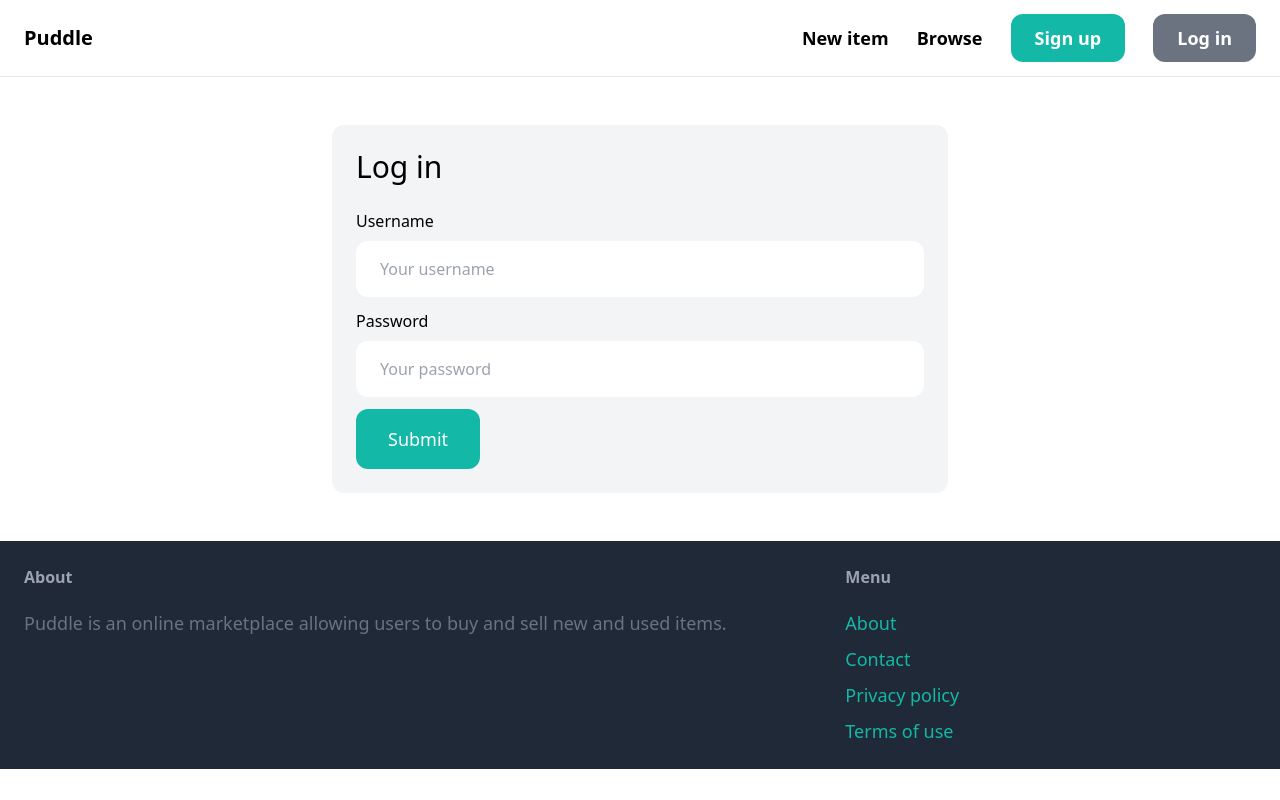
After one commit to ebl138/puddle, a Django app: page /login/ in a window 1280 px wide. The commit adds this page. Run offline with Django 5.2, Linux system fonts and the light colour scheme; some libraries are stand-ins or nearby versions.

Commit message:
add login functionality, allowing users with accounts to log in

```diff
--- a/puddle/core/forms.py
+++ b/puddle/core/forms.py
@@ -1,6 +1,17 @@
 from django import forms
-from django.contrib.auth.forms import UserCreationForm
+from django.contrib.auth.forms import UserCreationForm, AuthenticationForm
 from django.contrib.auth.models import User
+
+class LoginForm(AuthenticationForm):
+    username = forms.CharField(widget=forms.TextInput(attrs={
+        'placeholder': 'Your username',
+        'class': 'w-full py-4 px-6 rounded-xl',
+    }))
+    password = forms.CharField(widget=forms.PasswordInput(attrs={
+        'placeholder': 'Your password',
+        'class': 'w-full py-4 px-6 rounded-xl',
+    }))
+
 
 class SignupForm(UserCreationForm):
     class Meta:
--- a/puddle/core/templates/core/base.html
+++ b/puddle/core/templates/core/base.html
@@ -20,7 +20,7 @@
                 <a href="#" class="text-lg font-semibold hover:text-gray-500">Browse</a>
 
                 <a href="{% url 'core:signup' %}" class="px-6 py-3 text-lg font-semibold bg-teal-500 text-white rounded-xl hover:bg-teal-700">Sign up</a>
-                <a href="#" class="px-6 py-3 text-lg font-semibold bg-gray-500 text-white rounded-xl hover:bg-gray-700">Log in</a>
+                <a href="{% url 'core:login' %}" class="px-6 py-3 text-lg font-semibold bg-gray-500 text-white rounded-xl hover:bg-gray-700">Log in</a>
             </div>
         </nav>
 
--- /dev/null
+++ b/puddle/core/templates/core/login.html
@@ -0,0 +1,35 @@
+{% extends 'core/base.html' %}
+
+{% block title %}Log in{% endblock %}
+
+{% block content %}
+<div class="w-1/2 my-6 mx-auto p-6 bg-gray-100 rounded-xl">
+    <h1 class="mb-6 text-3xl">Log in</h1>
+
+    <form method="post" action=".">
+        {% csrf_token %}
+
+        <div class="mb-3">
+            <label class="inline-block mb-2">Username</label><br>
+            {{ form.username }}
+        </div>
+
+        <div class="mb-3">
+            <label class="inline-block mb-2">Password</label><br>
+            {{ form.password }}
+        </div>
+
+        {% if form.errors or form.non_field_errors %}
+            <div class="mb-3 p-6 bg-red-100 rounded-xl">
+                {% for field in form %}
+                    {{ field.errors }}
+                {% endfor %}
+
+                {{ form.non_field_errors }}
+            </div>
+        {% endif %}
+
+        <button class="py-4 px-8 text-lg bg-teal-500 hover:bg-teal-700 rounded-xl text-white">Submit</button>
+    </form>
+</div>
+{% endblock %}
--- a/puddle/core/urls.py
+++ b/puddle/core/urls.py
@@ -1,6 +1,8 @@
+from django.contrib.auth import views as auth_views
 from django.urls import path
 
 from . import views
+from .forms import LoginForm
 
 app_name = 'core'
 
@@ -8,4 +10,5 @@ urlpatterns = [
     path('', views.index, name='index'),
     path('contact/', views.contact, name="contact"),
     path('signup/', views.signup, name='signup'),
+    path('login/', auth_views.LoginView.as_view(template_name='core/login.html', authentication_form=LoginForm), name='login'),
 ]
--- a/puddle/puddle/settings.py
+++ b/puddle/puddle/settings.py
@@ -27,6 +27,9 @@ DEBUG = True
 
 ALLOWED_HOSTS = []
 
+LOGIN_URL = '/login/'
+LOGIN_REDIRECT_URL = '/'
+LOGOUT_REDIRECT_URL = '/'
 
 # Application definition
 
```
